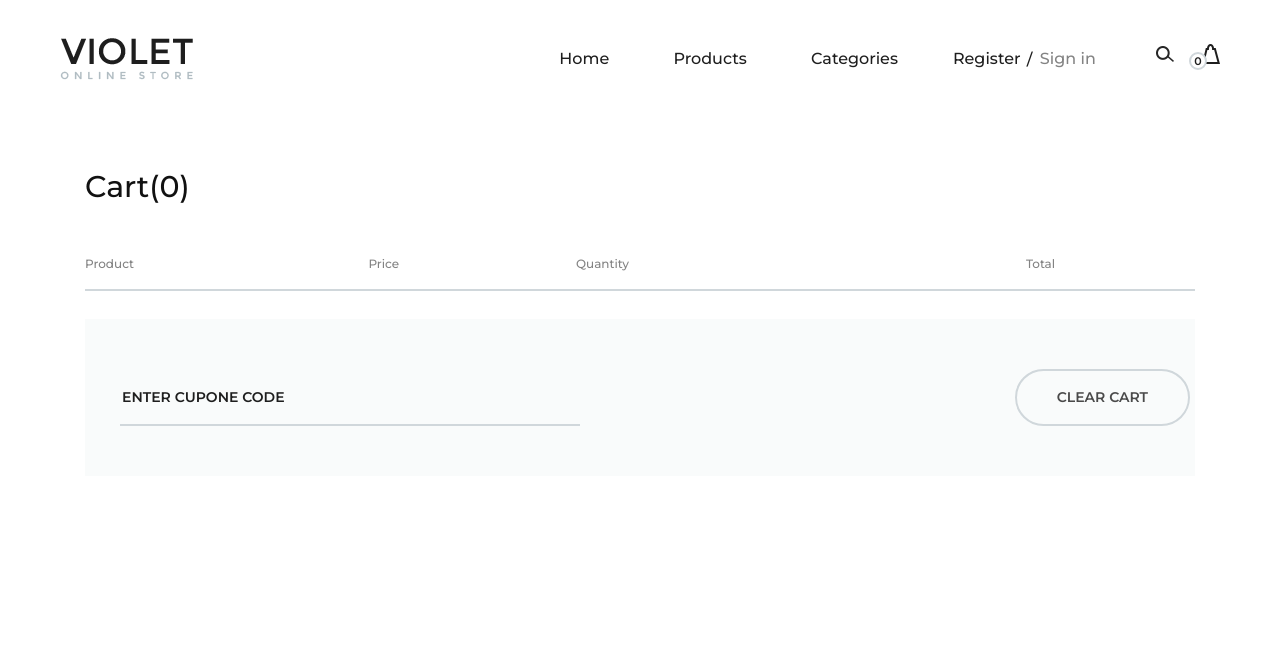
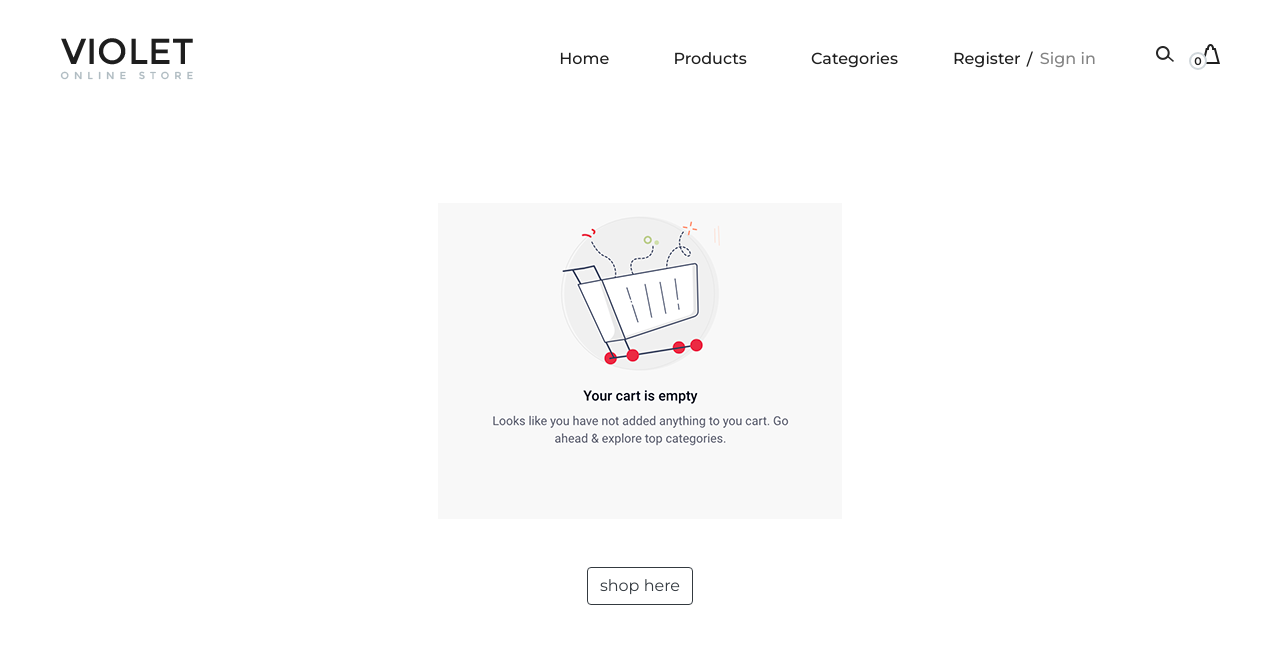
Before and after one commit to NaimParvez/little-step, a Django app: template templates/cart/cart.html in a window 1280 px wide. Shown: the top 652 px of the page. Run offline with Django 5.2, Linux system fonts and the light colour scheme; the template is opened without the code that fills it, so the values that code supplies are empty; data comes from the database, SQL or seed files in the repository; both versions use the stored data as it was after the commit; some libraries are stand-ins or nearby versions.

Commit message:
video 11(plz) fix some issu your cart is not working)

```diff
--- a/cart/carts.py
+++ b/cart/carts.py
@@ -42,7 +42,12 @@ class Cart(object):
     def save(self):
         self.session.modified =True
 
-
-
     def __len__(self):
         return len(list(self.cart.keys()))
+
+    def clear(self):
+        try:
+            del self.session[self.cart_id]
+        except:
+            pass
+        self.save
--- a/templates/cart/cart.html
+++ b/templates/cart/cart.html
@@ -10,17 +10,27 @@
         <div class="row">
             <div class="col-lg-4">
                 <div class="page-breadcrumb">
+                    {% if cart %}
                     <h3>Cart({{cart|length}})</h3>
+                    {% endif %}
                 </div>
             </div>
         </div>
     </div>
 </section>
 <!-- Page Add Section End -->
-
+{% if cart %}
+<div class="cart-page">
 <!-- Cart Page Section Begin -->
 <div class="cart-page">
     <div class="container">
+        <div class="row py-2">
+            <div class="col-md-12">
+                 {% if messages %}
+                 {% include '../message.html' %}
+                 {% endif %}
+            </div>
+        </div>
         <div class="cart-table">
             <table>
                 <thead>
@@ -45,17 +55,19 @@
                         <td class="price-col">{{product.price|floatformat:"2"}}</td>
                         <td class="quantity-col">
                             <div class="pro-qty">
-                                <a href="?product_id = {{product.id}}&&quantity=-1">
+                                <a href="?product_id ={{product.id}}&&quantity=-1">
                                     <span class="dec qtybtn">-</span>
                                 </a>
                                 <input disabled text="text" value="{{item.quantity}}">
-                                <a href="?product_id = {{product.id}}&&quantity=+1">
+                                <a href="?product_id ={{product.id}}&&quantity=+1">
                                     <span class="inc qtybtn">+</span>
                                 </a>
                             </div>
                         </td>
                         <td class="total">{{item.subtotal|floatformat:"2"}}</td>
-                        <td class="product-close">x</td>
+                        <td class="product-close">
+                            <a class="text-decoration-none text-dark" herf="?product_id ={{product.id}}&&quantity=-{{item.quantity}}">X</a>
+                        </td>
                     </tr>
                     {% endwith %}
                     {% endfor %}
@@ -70,11 +82,26 @@
                     </div>
                 </div>
                 <div class="col-lg-5 offset-lg-1 text-left text-lg-right">
-                    <div class="site-btn clear-btn">Clear Cart</div>
+                    <div class="site-btn clear-btn">
+                        <a class="text-decoration-none text-dark" herf="?clear=true">
+                            Clear Cart
+                        </a>
+                    </div>
+                    <div class="site-btn clear-btn">
+                        <a class="text-decoration-none text-dark" herf="#">
+                            Checkout
+                        </a>
+                    </div>
                 </div>
             </div>
         </div>
     </div>
 </div>
-
+{% else %}
+<div class="cart-page">
+    <div class="container">
+        {% include '../no-cart.html' %}
+    </div>
+</div>
+{% endif %}
 {% endblock content %}
--- /dev/null
+++ b/templates/no-cart.html
@@ -0,0 +1,11 @@
+{% load static %}
+<div  class="row justify-content-center">
+    <div  class="cpl-md-5">
+        <img class="img-fluid" src="{% static 'img/cart-empty.jpg' %}" alt="">
+        <div class="d-grid gap-2 my-5 text-center">
+            <a class="btn btn-outline-dark text-decoration-none" href="{% url 'product-list' %}">
+                shop here </a>
+        </div>
+
+    </div>
+</div>
```
Also changed, not shown: cart/views.py (+16 -1 lines), templates/message.html (added, +8 -0 lines), db.sqlite3, static/img/cart-empty.jpg (added).
